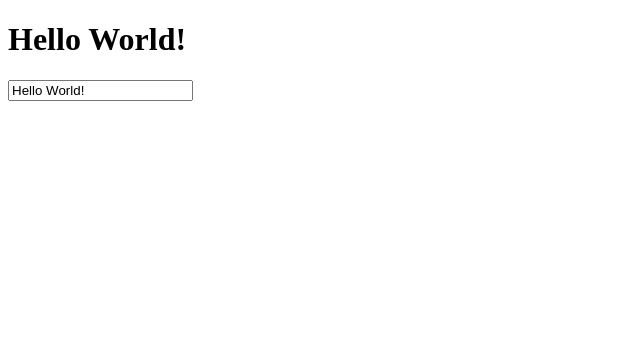
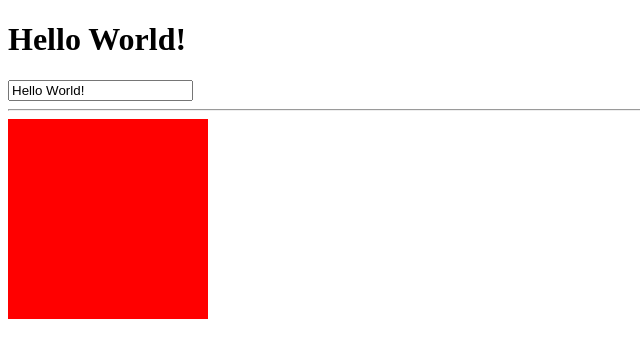
Before and after one commit to IlliaPonomarov/trash-front-end, a plain HTML site: page indx.html in a window 1280 px wide. Shown: the whole page, without its empty margins (0-640 px from the left). Drawn offline with nearby package versions, Linux system fonts and the light colour scheme.

Commit message:
Vue if-else

```diff
--- a/indx.html
+++ b/indx.html
@@ -2,12 +2,38 @@
 <html>
     <head>
         <title>Vue Learn!</title>
+        <style>
+            .box {
+                background-color: purple;
+                height: 200px;
+                width: 200px;
+            }
+
+            .box.two{
+                background-color: red;
+                height: 200px;
+                width: 200px;
+            }
+
+            .box.three{
+                background-color:violet;
+                height: 200px;
+                width: 200px;
+            }
+        </style>
     </head>
     <body>
 
         <div id="app">
                 <h1>{{ greeting }}</h1>
                 <input v-model="greeting" />
+                <hr/>
+
+
+        <div v-if="isVisible" class="box"></div>
+        <div v-else-if="isVisible2" class="box two"></div>
+        <div v-else="isVisible2" class="box three"></div>
+
         </div>
 
 
@@ -20,7 +46,9 @@
 
             data: function(){
                 return{
-                    greeting: 'Hello World!'
+                    greeting: 'Hello World!',
+                    isVisible: false,
+                    isVisible2: true
                 }
             }
 
```
